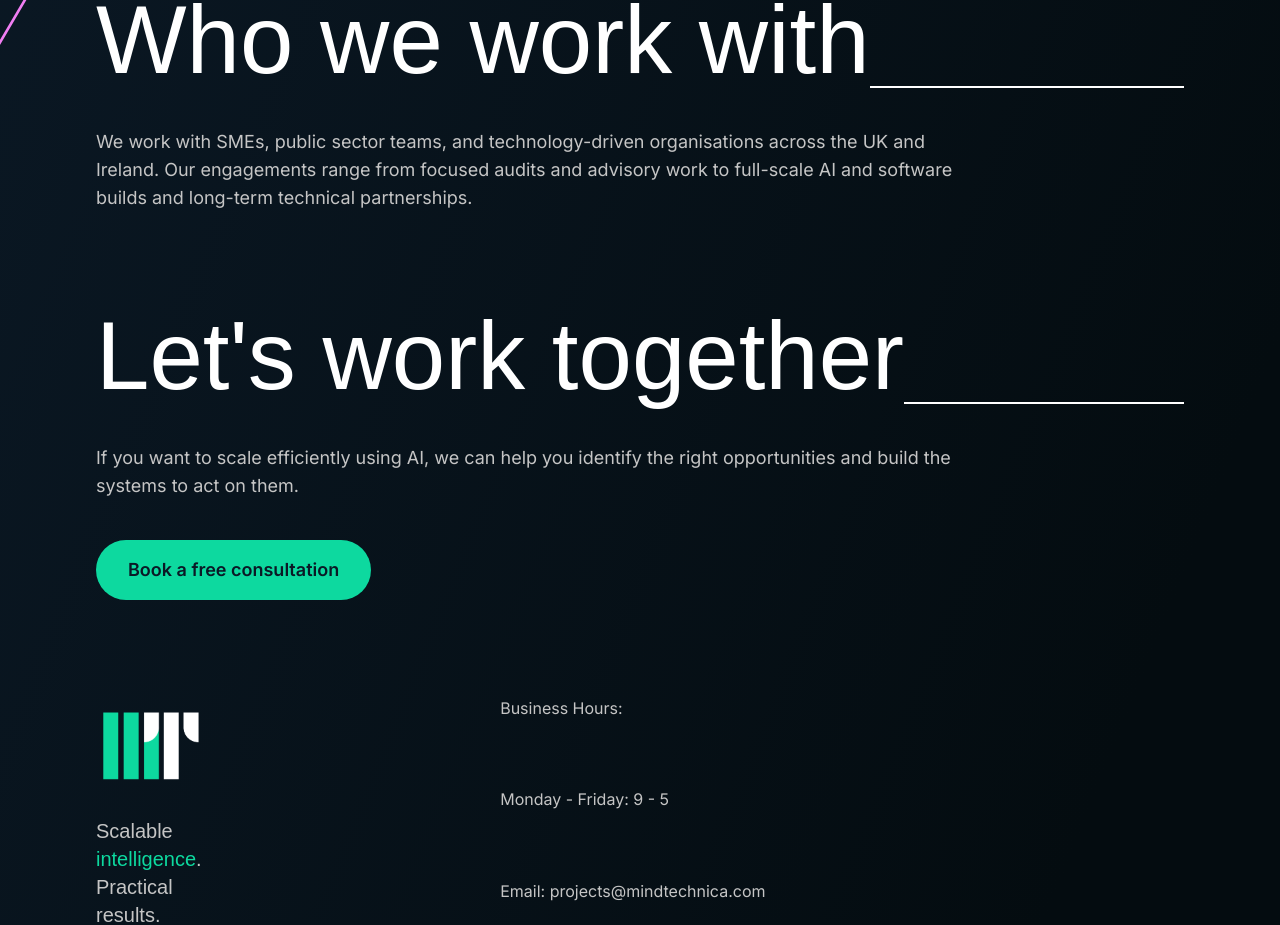
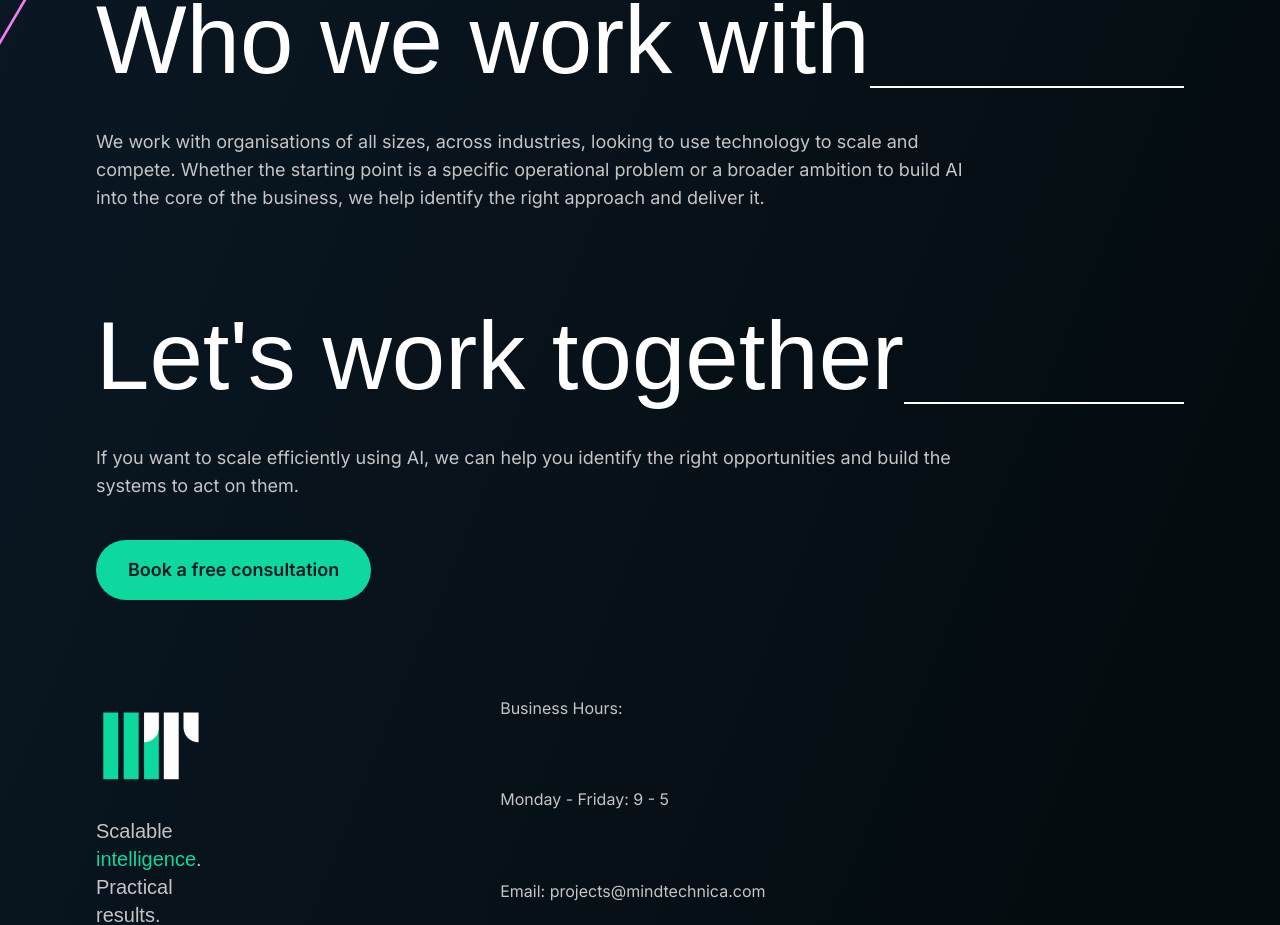
Before and after one commit to AGuerriere/mindtechnica, a Next.js app: page /about in a window 1280 px wide. Shown: the part 1900-2825 px from the top of the page. Built offline with nearby package versions, Linux system fonts and the light colour scheme; a web font is replaced by a local one.

Commit message:
updated text

```diff
--- a/src/app/about/page.tsx
+++ b/src/app/about/page.tsx
@@ -161,7 +161,7 @@ export default function About() {
             </div>
             <div className="max-w-4xl space-y-6">
               <p className="text-sm md:text-lg leading-relaxed">
-                We work with SMEs, public sector teams, and technology-driven organisations across the UK and Ireland. Our engagements range from focused audits and advisory work to full-scale AI and software builds and long-term technical partnerships.
+                We work with organisations of all sizes, across industries, looking to use technology to scale and compete. Whether the starting point is a specific operational problem or a broader ambition to build AI into the core of the business, we help identify the right approach and deliver it.
               </p>
             </div>
           </section>
```
